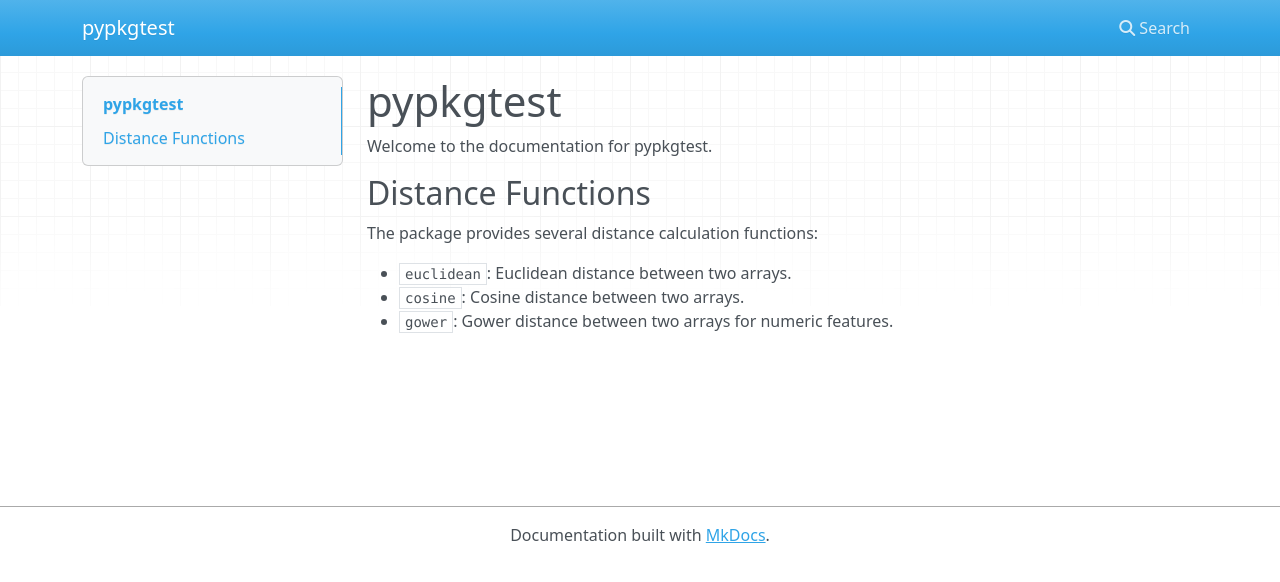
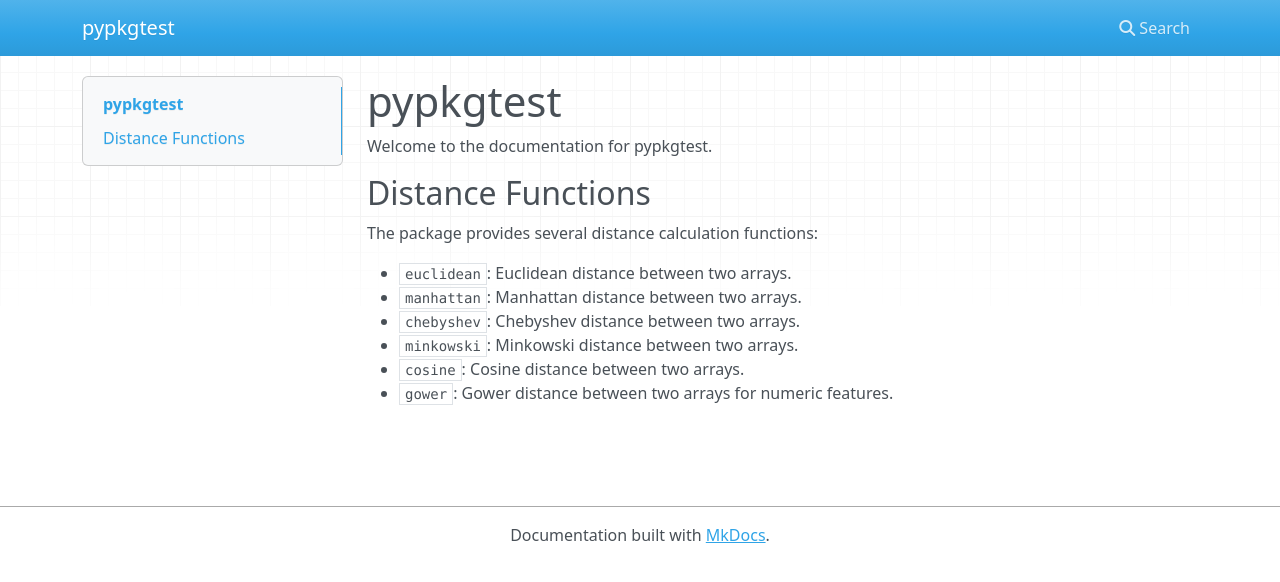
Before and after one commit to AndrewBrown-USDA/pypkgtest, an MkDocs documentation site: the page built from docs/index.md, in a window 1280 px wide. Shown: the top 582 px of the page. Built offline with MkDocs 1.6.1, drawn with Linux system fonts in a browser that asks for light colours; nearby versions of some CDN libraries.

Commit message:
docs: update index.md

```diff
--- a/docs/index.md
+++ b/docs/index.md
@@ -7,5 +7,8 @@ Welcome to the documentation for pypkgtest.
 The package provides several distance calculation functions:
 
 *   `euclidean`: Euclidean distance between two arrays.
+*   `manhattan`: Manhattan distance between two arrays.
+*   `chebyshev`: Chebyshev distance between two arrays.
+*   `minkowski`: Minkowski distance between two arrays.
 *   `cosine`: Cosine distance between two arrays.
 *   `gower`: Gower distance between two arrays for numeric features.
```
